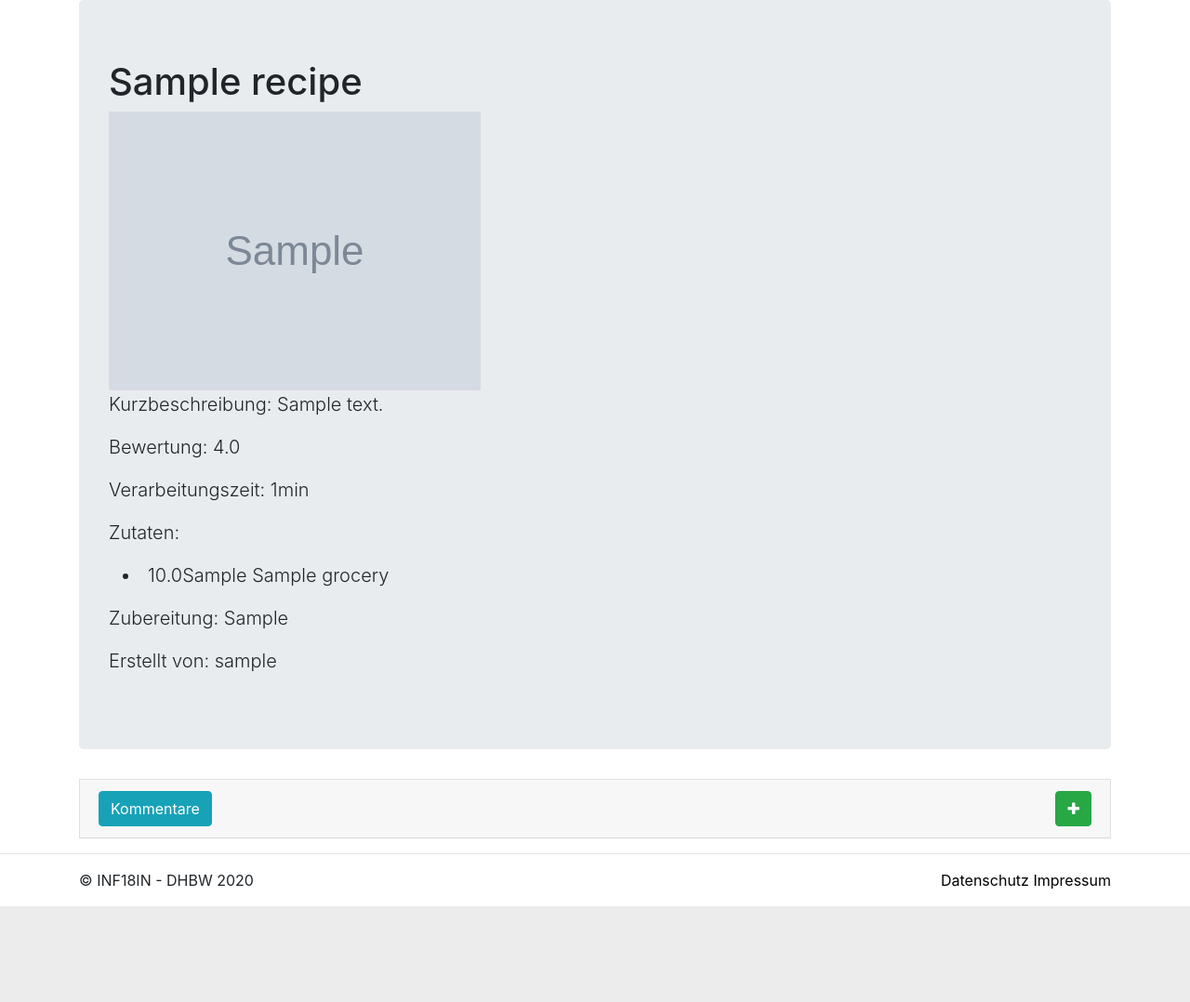
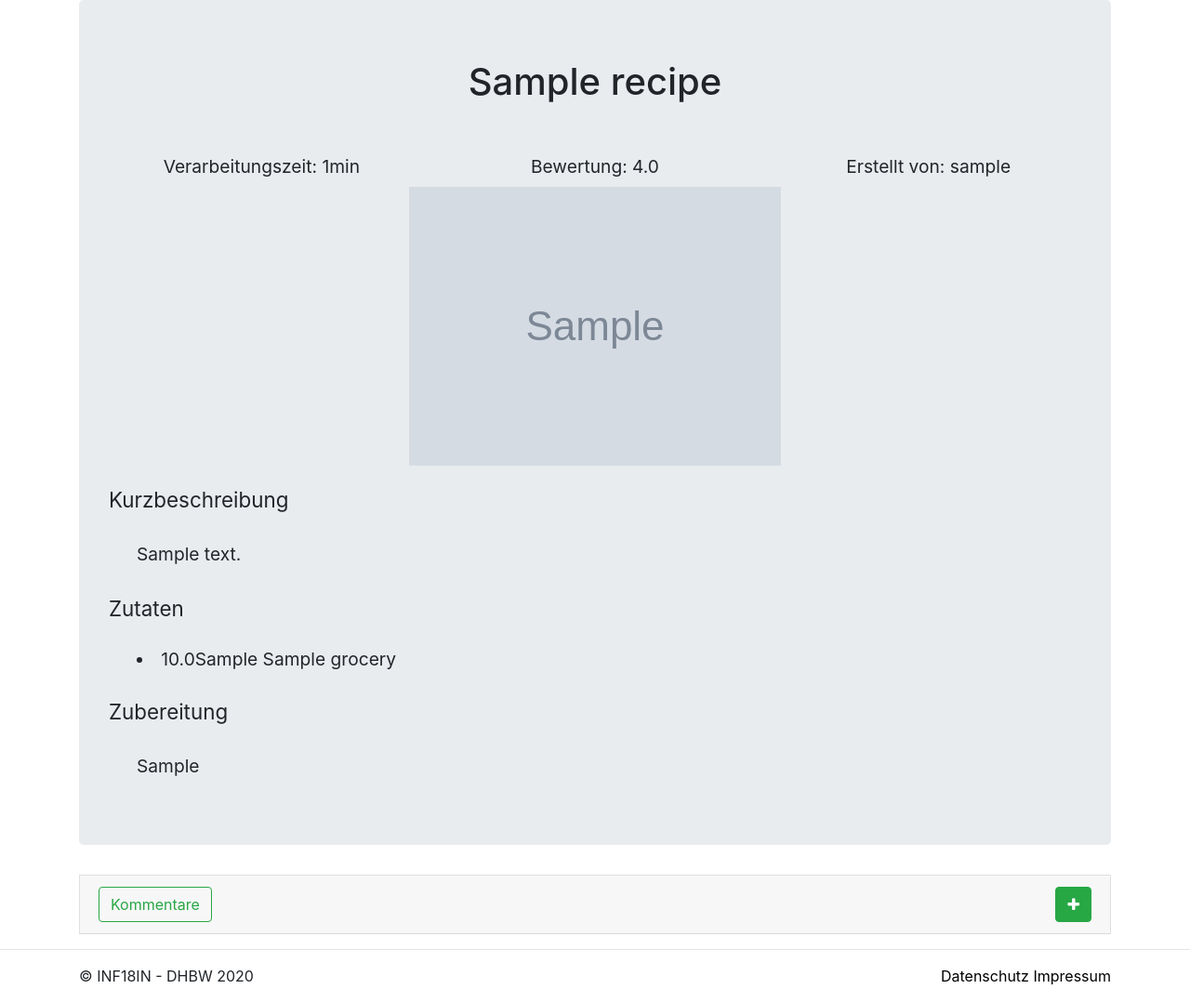
Before and after one commit to FreshMax9000/Essenswebsite, a Django app: page /Rezept/1/ in a window 1280 px wide. Shown: the part 126-1204 px from the top of the page at 93% size. Before the commit the page ends 1101 px from the top, so only its background shows below. Run offline with Django 3.2, Linux system fonts and the light colour scheme; tables that the repository leaves empty hold one stand-in row (values such as "Sample post"); grey boxes marked "Sample" are stand-in pictures; some libraries are stand-ins or nearby versions.

Commit message:
Rezept, Rezept Liste angepasst

```diff
--- a/foodplaner/foodApp/templates/foodApp/recipe_detail.html
+++ b/foodplaner/foodApp/templates/foodApp/recipe_detail.html
@@ -8,24 +8,37 @@
                 <a class="btn btn-dark float-sm-right " href="{% url 'foodApp:recipesUpdate' object.id %}" role="button" data-toggle="tooltip" title="Bearbeiten">
                     <i class="fa fa-edit"></i></a>
             {% endif %}
-            <h1>{{object.title}}</h1>
-            {% if object.image %}
-                <img src={{object.image.url}}>
-            {% endif %}
-            <p class="lead">Kurzbeschreibung: {{object.description}}</p>
-            {% if object.avg_rating > 0 %}
-                <p class="lead">Bewertung: {{object.avg_rating | floatformat:1 }}</p>
-            {% endif %}
-            <p class="lead">Verarbeitungszeit: {{object.work_time}}min</p>
-            <p class="lead">Zutaten:
-                <div class="lead container">
+            <div class="row" style="min-height: 400px;">
+                <div class="col-md-12" style="text-align: center;  min-height: 100px;">
+                    <h1>{{object.title}}</h1>
+                </div>
+                <div class="col-md-4" style="text-align: center;">
+                    <h4><small>Verarbeitungszeit: {{object.work_time}}min</small></h4>
+                </div>
+                <div class="col-md-4" style="text-align: center;">
+                    {% if object.avg_rating > 0 %}
+                    <h4><small>Bewertung: {{object.avg_rating | floatformat:1 }}</small></h4>
+                    {% endif %}
+                </div>
+                <div class="col-md-4" style="text-align: center;">
+                    <h4><small>Erstellt von: {{object.author}}</small></h4>
+                </div>
+                <div class="col-md-12" style="text-align: center;  min-height: 100px;">
+                    {% if object.image %}
+                    <img src={{object.image.url}} >
+                    {% endif %}
+                </div>
+            </div>
+            <h3 style="line-height: 70px;"><small>Kurzbeschreibung</small></h3>
+            <h4 style="text-indent: 30px"><small>{{object.description}}</small></h4>
+            <h3 style="line-height: 70px;"><small>Zutaten</small></h3>
+            <div class="list group">
                     {% for each in object.ingredient_set.all %}
-                        <li>{{ each.quantity }}{{ each.grocery.unit }} {{ each.grocery.name }}</li>
+                    <h4 style="text-indent: 30px"><small><li>{{ each.quantity }}{{ each.grocery.unit }} {{ each.grocery.name }}</li></small></h4>
                     {% endfor %}
-                </div>
-            </p>
-            <p class="lead">Zubereitung: {{object.preparation}}</p>
-            <p class="lead">Erstellt von: {{object.author}}</p>
+            </div>
+            <h3 style="line-height: 70px;"><small>Zubereitung</small></h3>
+            <h4 style="text-indent: 30px"><small>{{object.preparation}}</small></h4>
         </div>
 
         <!-- Commentaries in Collapsed View-->
@@ -36,7 +49,7 @@
                         <a class="btn btn-success float-sm-right" href="{% url 'foodApp:createCommentary' object.id %}" role="button" data-toggle="tooltip" title="Kommentar hinzufügen">
                             <i class="fa fa-plus"></i>
                         </a>
-                        <button class="btn btn-info collapsed" type="button" data-toggle="collapse" data-target="#commentary_list" aria-controls="commentary_list">
+                        <button class="btn btn-outline-success collapsed" type="button" data-toggle="collapse" data-target="#commentary_list" aria-controls="commentary_list">
                             Kommentare
                         </button>
                     </h5>
--- a/foodplaner/foodApp/templates/foodApp/recipe_list.html
+++ b/foodplaner/foodApp/templates/foodApp/recipe_list.html
@@ -23,8 +23,9 @@
       <p><a class="btn btn-lg btn-outline-success" href="{% url 'foodApp:addRecipe' %}" role="button">Rezept hinzufügen</a></p>
     </div>
 
+    <div class="row" style="text-align: center"></div>
     {% for object in object_list %}
-    <div class="jumbotron" style="text-align: center; background-color:white; max-height: 250px">
+      <div class="col-md-12" style="text-align: center;">
         <div class="card">
           <h4 class="card-header"><a style="color: black;" href="{% url 'foodApp:recipesDetail' object.id %}">{{object.title}}</a></h4>
           <div class="card-body">
@@ -43,6 +44,8 @@
             </div>
           </div>
         </div>
+      </div>
+      <div class="container" style="min-height: 30px;"></div>
     </div>
 
 
```
Also changed, not shown: foodplaner/media/recipe_images/Background3.jpg (added). Lines whose indentation alone changed are shown as unchanged.
